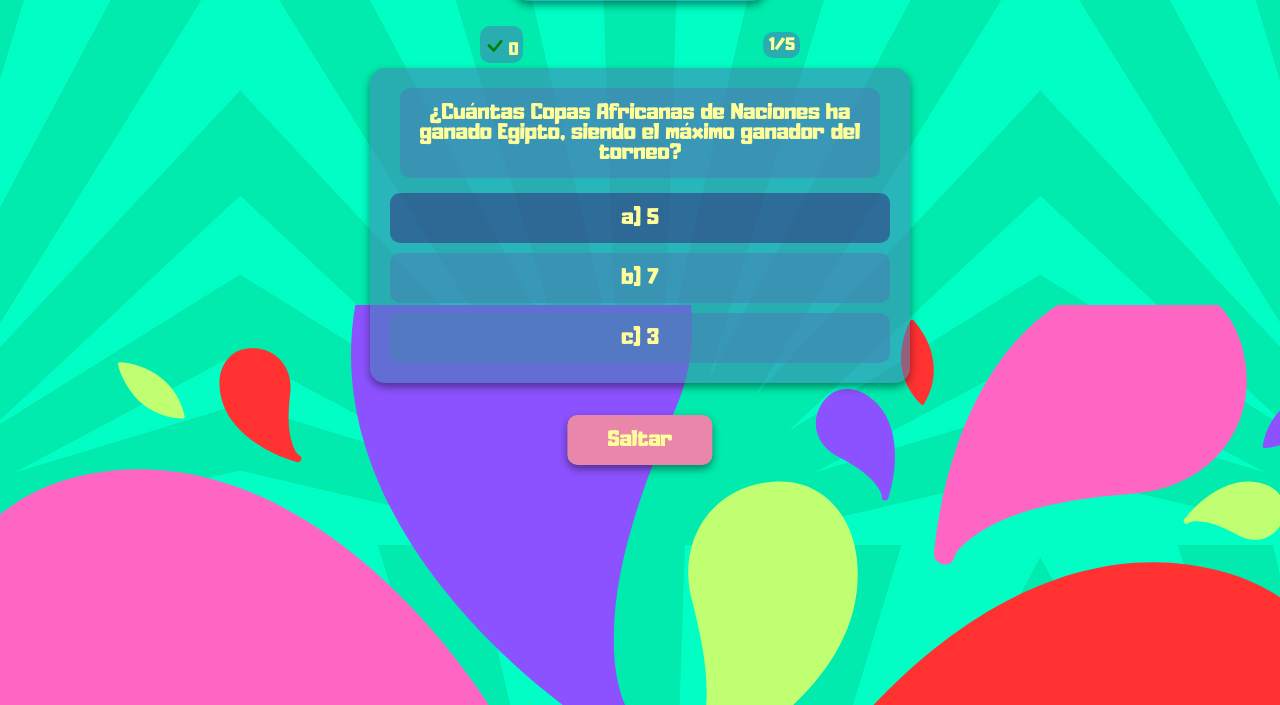
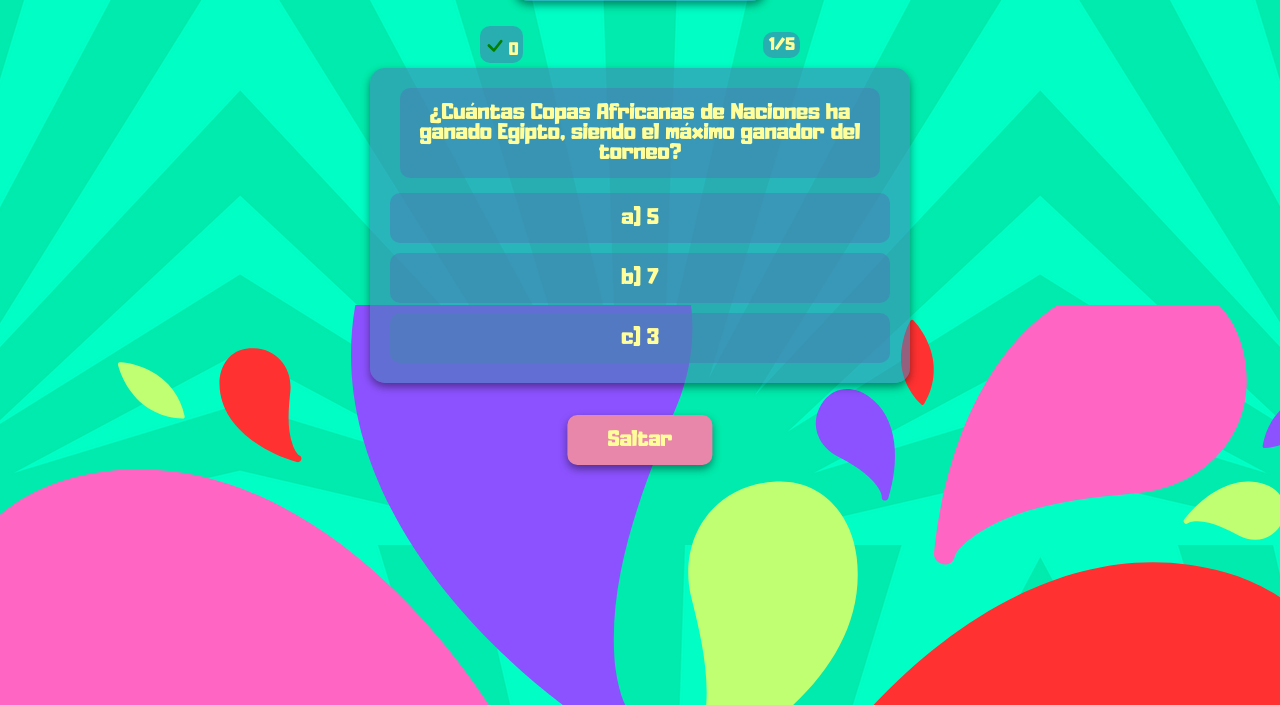
Before and after one commit to RazielLeal/RazielLeal.github.io, a PHP site: page /trivia.html in a window 1280 px wide, with the pointer over the restyled element. Shown: the part 255-960 px from the top of the page. Run offline with PHP 8.4, Linux system fonts and the light colour scheme.

Commit message:
Update botones de trivia
Eliminación de hover

```diff
--- a/style.css
+++ b/style.css
@@ -302,11 +302,6 @@ body {
   border-radius: 10px;
   transition: background-color 0.3s;
 }
-
-.respuesta-boton:hover {
-  background-color: var(--fondo_containers_hover);
-}
-
 
 /* Estilos para el nuevo botón "Saltar" (estado normal) */
 .boton-saltar {
```
